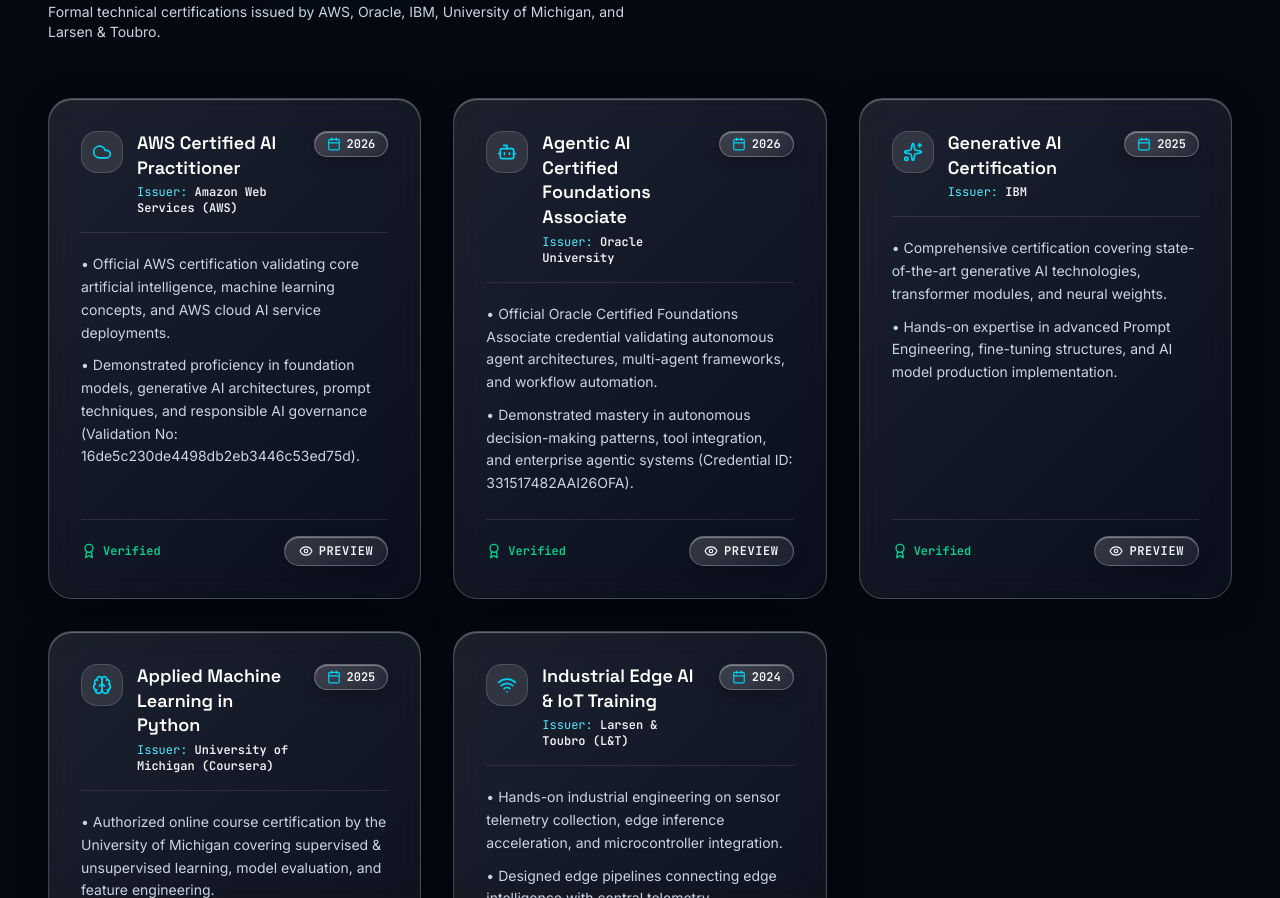
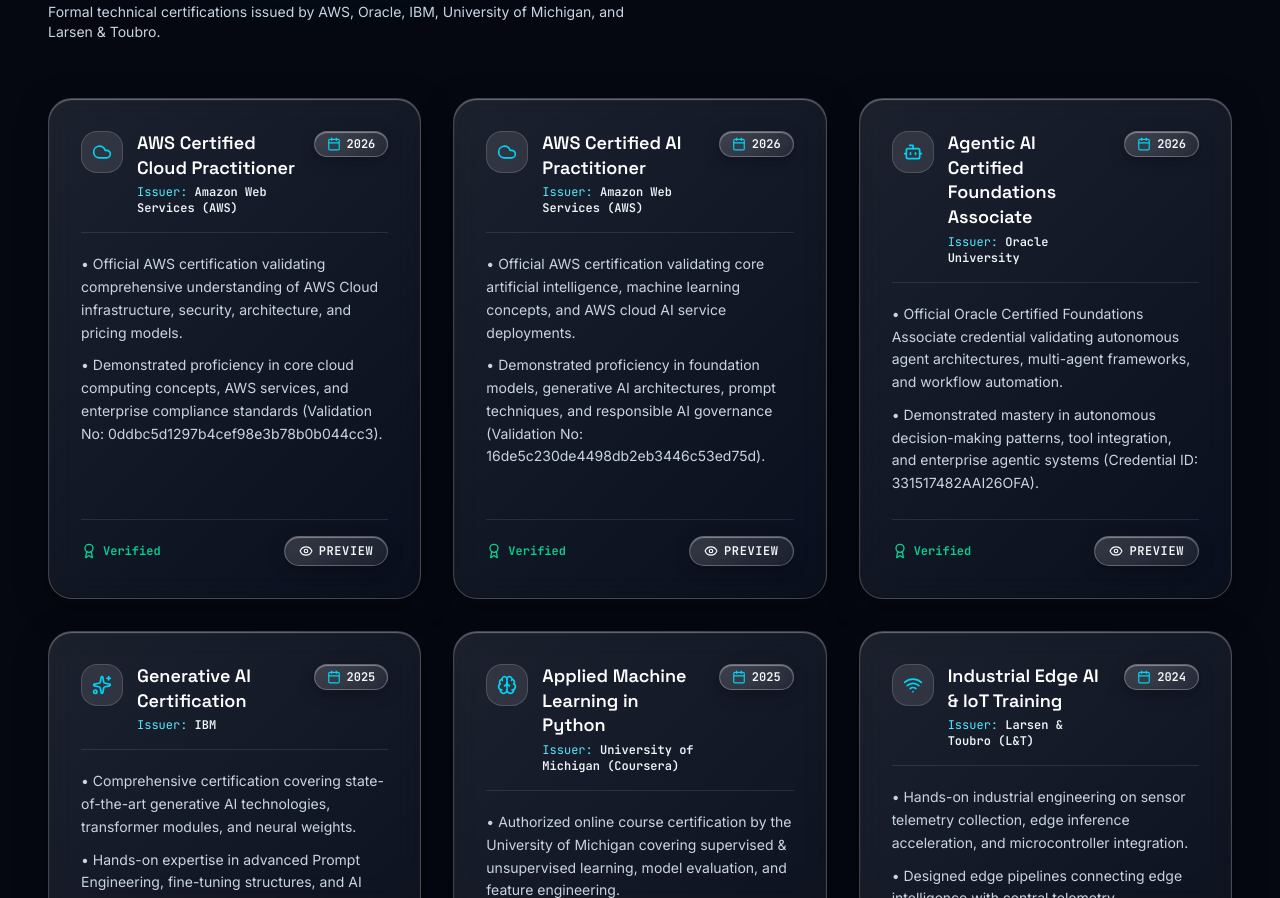
Before and after one commit to ANISHYADAV19/Portfolio, a React (Vite) app: page / in a window 1280 px wide. Shown: the part 3982-4880 px from the top of the page. Built offline with nearby package versions, Linux system fonts and the light colour scheme.

Commit message:
feat: add AWS Certified Cloud Practitioner to Certifications and enhance verification link functionality

```diff
--- a/src/components/Certifications.tsx
+++ b/src/components/Certifications.tsx
@@ -41,6 +41,18 @@
   }, [selectedCert]);
 
   const certificates: CertificateItem[] = [
+    {
+      id: "aws-cloud-practitioner",
+      title: "AWS Certified Cloud Practitioner",
+      issuer: "Amazon Web Services (AWS)",
+      year: 2026,
+      bullets: [
+        "Official AWS certification validating comprehensive understanding of AWS Cloud infrastructure, security, architecture, and pricing models.",
+        "Demonstrated proficiency in core cloud computing concepts, AWS services, and enterprise compliance standards (Validation No: 0ddbc5d1297b4cef98e3b78b0b044cc3)."
+      ],
+      imageUrl: "/aws-cloud-practitioner-cert.jpg",
+      verifyUrl: "https://aws.amazon.com/verification"
+    },
     {
       id: "aws-ai-practitioner",
       title: "AWS Certified AI Practitioner",
@@ -215,6 +227,18 @@
                     <h3 className="text-lg font-display font-semibold text-white truncate pr-4">
                       {selectedCert.title}
                     </h3>
+                    <div className="flex items-center space-x-2 shrink-0">
+                      {selectedCert.verifyUrl && (
+                        <a
+                          href={selectedCert.verifyUrl}
+                          target="_blank"
+                          rel="noopener noreferrer"
+                          className="inline-flex items-center space-x-1.5 px-3 py-1.5 rounded-full liquid-glass-pill text-cyan-300 hover:text-white hover:bg-cyan-500/20 text-xs font-mono font-medium transition cursor-pointer"
+                        >
+                          <span>Verify</span>
+                          <ExternalLink className="w-3.5 h-3.5" />
+                        </a>
+                      )}
                       <button
                         ref={closeButtonRef}
                         onClick={() => setSelectedCert(null)}
@@ -223,6 +247,7 @@
                       >
                         <X className="w-5 h-5" />
                       </button>
+                    </div>
                   </div>
 
                   <div className="overflow-hidden rounded-2xl bg-black/40 flex items-center justify-center min-h-[300px] max-h-[75vh] p-4">
@@ -246,7 +271,7 @@
                             rel="noopener noreferrer"
                             className="inline-flex items-center space-x-2 px-5 py-2 rounded-full bg-blue-600/80 hover:bg-blue-500 text-white text-xs font-mono font-bold transition shadow-lg"
                           >
-                            <span>Verify on Coursera</span>
+                            <span>Verify Credential</span>
                             <ExternalLink className="w-3.5 h-3.5" />
                           </a>
                         )}
--- a/src/components/Projects.tsx
+++ b/src/components/Projects.tsx
@@ -1,3 +1,4 @@
+import type { MouseEvent, KeyboardEvent } from "react";
 import { Github, ExternalLink, FolderGit2 } from "lucide-react";
 
 interface ProjectItem {
@@ -77,7 +78,7 @@
     }
   ];
 
-  const handleCardClick = (e: React.MouseEvent, project: ProjectItem) => {
+  const handleCardClick = (e: MouseEvent, project: ProjectItem) => {
     const target = e.target as HTMLElement;
     if (target.closest("a, button")) {
       return;
@@ -88,7 +89,7 @@
     }
   };
 
-  const handleCardKeyDown = (e: React.KeyboardEvent, project: ProjectItem) => {
+  const handleCardKeyDown = (e: KeyboardEvent, project: ProjectItem) => {
     if (e.key === "Enter" || e.key === " ") {
       const target = e.target as HTMLElement;
       if (target.closest("a, button") && target !== e.currentTarget) {
```
Lines whose indentation alone changed are shown as unchanged.
